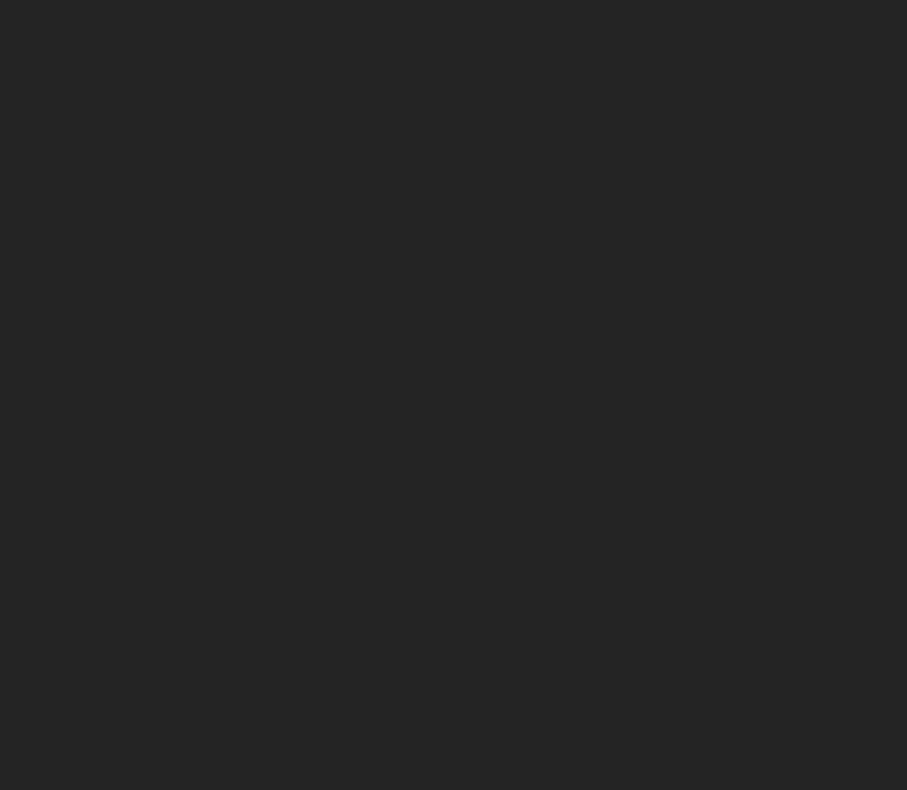
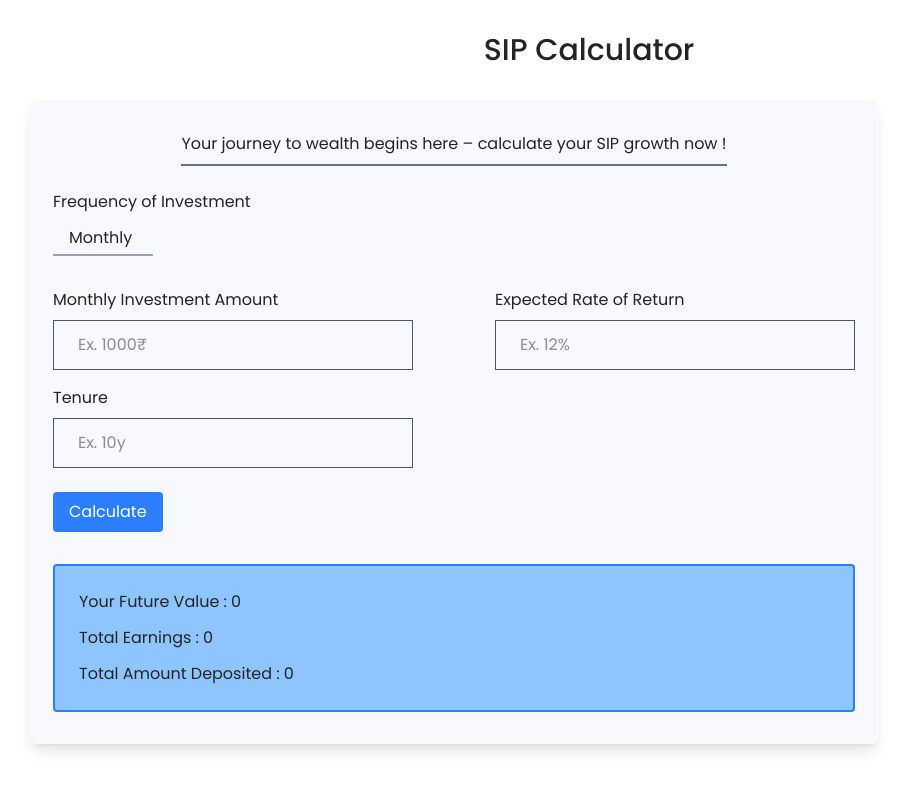
Before and after one commit to devdixit-dev/SIP-Calculator, a React (Vite) app: page / in a window 1280 px wide. Shown: the top 790 px of the page, without its empty margins (51-958 px from the left). Built offline with nearby package versions, Linux system fonts and the light colour scheme.

Commit message:
some components are pending

```diff
--- a/src/App.jsx
+++ b/src/App.jsx
@@ -1,7 +1,91 @@
+import { useState } from "react";
+
 const App = () => {
+
+  const [amount, setAmount] = useState('');
+  const [percent, setPercent] = useState('');
+  const [tenure, setTenure] = useState('');
+
+  const[futureValue, setFutureValue] = useState(0);
+  const[amountDeposited, setAmountDeposited] = useState(0);
+
+  const [displayData, setDisplayData] = useState('hidden'); // pending...
+
+
+  const handleKeyDown = (e) => {
+    if (['e', 'E', '+', '-'].includes(e.key)) {
+      e.preventDefault();
+    }
+  };
+
+  const handlePaste = (e) => {
+    const pastedData = e.clipboardData.getData('text');
+    if (/[^0-9]/.test(pastedData)) {
+      e.preventDefault();
+    }
+  };
+
+  const handleSubmit = (e) => {
+    e.preventDefault();
+
+    const P = amount
+    const r = (percent / 100) / 12
+    const n = tenure * 12
+    const FV = Math.round(P * (((1 + r) ** n - 1) / r) * (1 + r));
+
+    setFutureValue(FV);
+    setAmountDeposited(P * n);
+  }
+
   return (
-    <div>
-
+    <div className="px-20">
+      <div>
+        <div className="py-8 flex justify-center items-center">
+          <h1 className="text-3xl font-medium">SIP Calculator</h1>
+        </div>
+        <div className="w-[850px] bg-[#F8F8FF] shadow-gray rounded-lg shadow-lg py-8 px-6">
+          <div className="flex m-auto">
+            <p className="border-b-2 pb-2 m-auto border-gray-500 flex">Your journey to wealth begins here – calculate your SIP growth now !</p>
+          </div>
+          <div className="mt-6 flex flex-col gap-2">
+            <p>Frequency of Investment</p>
+            <p className="w-1/8 border-b-2 py-1 px-4 border-gray-400">Monthly</p>
+          </div>
+          <form onSubmit={handleSubmit}>
+            <div className="flex justify-between items-center mt-8">
+              <div>
+                <p>Monthly Investment Amount</p>
+                <input className="w-[360px] border-1 py-3 px-6 border-gray-600 outline-0 mt-2" type="number" placeholder="Ex. 1000₹" onKeyDown={handleKeyDown} onPaste={handlePaste} name="monthly_inv_amount" value={amount} onChange={(e) => setAmount(e.target.value)} />
+              </div>
+              <div>
+                <p>Expected Rate of Return</p>
+                <input className="w-[360px] border-1 py-3 px-6 border-gray-600 outline-0 mt-2" type="number" placeholder="Ex. 12%" onKeyDown={handleKeyDown} onPaste={handlePaste} name="rate_of_return" value={percent} onChange={(e) => setPercent(e.target.value)} />
+              </div>
+            </div>
+            <div className="mt-4">
+              <p>Tenure</p>
+              <input className="w-[360px] border-1 py-3 px-6 border-gray-600 outline-0 mt-2" type="number" placeholder="Ex. 10y" onKeyDown={handleKeyDown} onPaste={handlePaste} name="tenure" value={tenure} onChange={(e) => setTenure(e.target.value)} />
+            </div>
+            <div className="mt-6">
+              <input type="submit" value={"Calculate"} className="py-2 px-4 bg-blue-500 text-white hover:opacity-90 rounded-sm hover:cursor-pointer" />
+            </div>
+          </form>
+          <div className="bg-blue-300 mt-8 p-6 border-2 border-blue-500 flex rounded-sm flex-col gap-3">
+            <div className="flex items-center gap-1">
+              <p className="text-[16px]">Your Future Value :</p>
+              <p>{futureValue}</p>
+            </div>
+            <div className="flex items-center gap-1">
+              <p className="text-[16px]">Total Earnings :</p>
+              <p>{futureValue - amountDeposited}</p>
+            </div>
+            <div className="flex items-center gap-1">
+              <p className="text-[16px]">Total Amount Deposited :</p>
+              <p>{amountDeposited}</p>
+            </div>
+          </div>
+        </div>
+      </div>
     </div>
   )
 }
--- a/src/index.css
+++ b/src/index.css
@@ -1,7 +1,16 @@
+@import url('https://fonts.googleapis.com/css2?family=Poppins:ital,wght@0,100;0,200;0,300;0,400;0,500;0,600;0,700;0,800;0,900;1,100;1,200;1,300;1,400;1,500;1,600;1,700;1,800;1,900&display=swap');
+
 @import "tailwindcss";
 
 :root {
-  font-family: system-ui, Avenir, Helvetica, Arial, sans-serif;
-  color: rgba(255, 255, 255, 0.87);
-  background-color: #242424;
+  font-family: "Poppins", system-ui, Avenir, Helvetica, Arial, sans-serif;
+  background-color: rgba(255, 255, 255, 0.87);
+  color: #242424;
+
+  input::-webkit-outer-spin-button,
+  input::-webkit-inner-spin-button {
+    -webkit-appearance: none;
+    margin: 0;
+  }
+
 }
```
